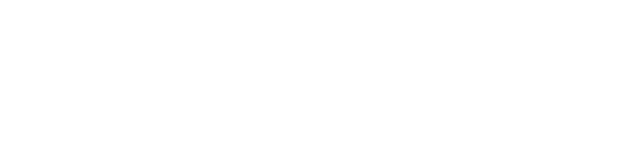
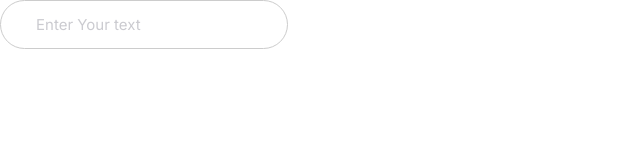
Before and after one commit to MElshereef/moify, a plain HTML site: page index.html in a window 1280 px wide. Shown: the full height of the page, 0-640 px from the left. Drawn offline with Linux system fonts and the light colour scheme.

Commit message:
added input component

```diff
--- a/css/styles.css
+++ b/css/styles.css
@@ -212,3 +212,24 @@ a {
         font-size: 1.5rem;
     }
 }
+
+/* Inputs */
+.input {
+    border-radius: 35px;
+    border: 1px solid #ccc;
+    color: var(--heading-color);
+    font-size: 2rem;
+    outline: 0;
+    padding: 1.5rem 3.5rem;
+}
+
+::placeholder {
+    color: #cbcbd0;
+}
+
+@media screen and (min-width: 1024px) {
+    .input {
+        font-size: 1.5rem;
+    }
+
+}
--- a/index.html
+++ b/index.html
@@ -14,6 +14,6 @@
     <link rel="stylesheet" href="css/styles.css" />
   </head>
   <body>
-
+    <input type="text" class="input" placeholder="Enter Your text">
   </body>
 </html>
```
